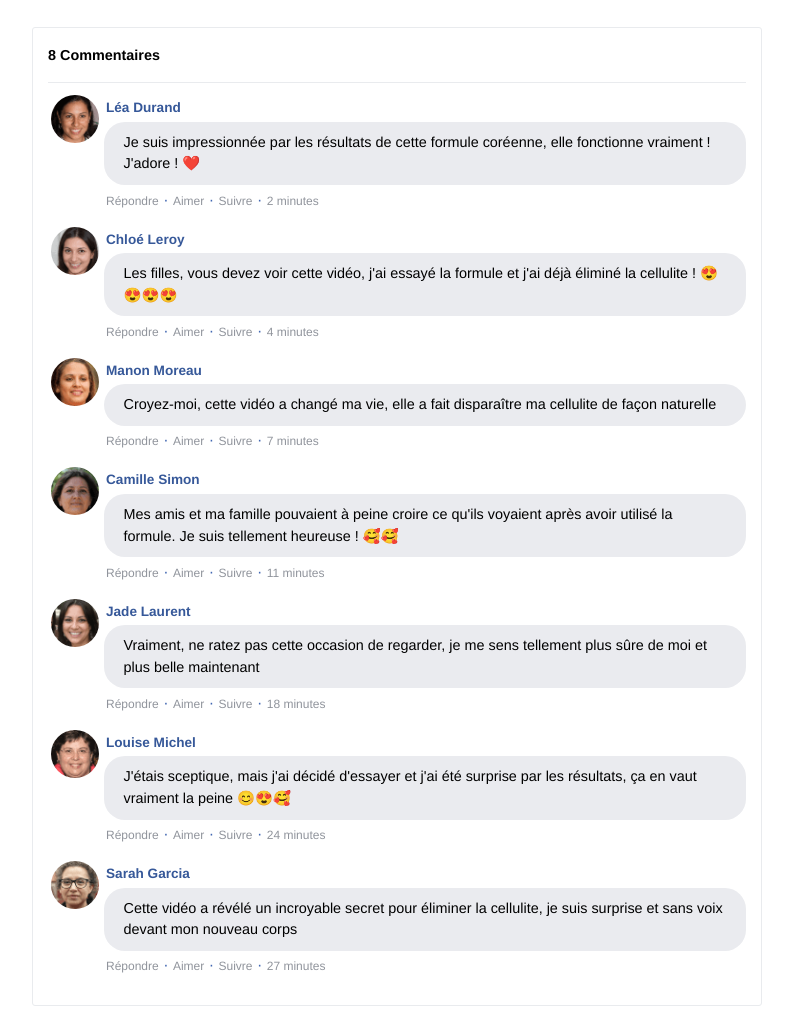
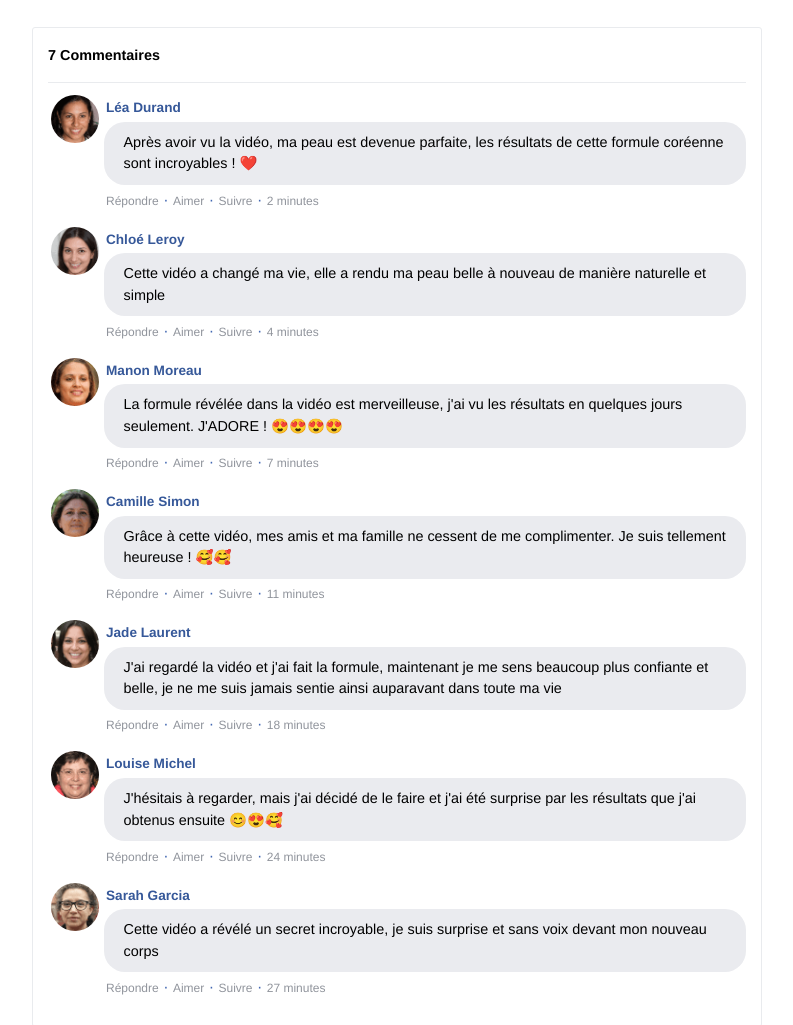
Before and after one commit to henrybortolotto/formulecoreenne.online, a plain HTML site: page index.html in a window 1280 px wide. Shown: the part 500-1525 px from the top of the page, without its empty margins (243-1036 px from the left). Drawn offline with nearby package versions, Linux system fonts and the light colour scheme.

Commit message:
Add files via upload

```diff
--- a/index.html
+++ b/index.html
@@ -63,7 +63,7 @@
           <div class="col-lg-8">
             <div class="fb-comments" style="margin-top: 5px;">
               <div class="fb-comments-header">
-                <span>8 Commentaires</span>
+                <span>7 Commentaires</span>
               </div>
               <div class="fb-comments-wrapper" id="1">
                 <table class="fb-comments-comment">
@@ -78,7 +78,7 @@
                       </td>
                     </tr>
                     <tr>
-                      <td class="fb-comments-comment-text">Je suis impressionnée par les résultats de cette formule coréenne, elle fonctionne vraiment ! J'adore ! ❤️</td>
+                      <td class="fb-comments-comment-text">Après avoir vu la vidéo, ma peau est devenue parfaite, les résultats de cette formule coréenne sont incroyables ! ❤️</td>
                     </tr>
                     <tr>
                       <td class="fb-comments-comment-actions">
@@ -102,7 +102,7 @@
                       </td>
                     </tr>
                     <tr>
-                      <td class="fb-comments-comment-text">Les filles, vous devez voir cette vidéo, j'ai essayé la formule et j'ai déjà éliminé la cellulite ! 😍😍😍😍</td>
+                      <td class="fb-comments-comment-text">Cette vidéo a changé ma vie, elle a rendu ma peau belle à nouveau de manière naturelle et simple</td>
                     </tr>
                     <tr>
                       <td class="fb-comments-comment-actions">
@@ -126,7 +126,7 @@
                       </td>
                     </tr>
                     <tr>
-                      <td class="fb-comments-comment-text">Croyez-moi, cette vidéo a changé ma vie, elle a fait disparaître ma cellulite de façon naturelle</td>
+                      <td class="fb-comments-comment-text">La formule révélée dans la vidéo est merveilleuse, j'ai vu les résultats en quelques jours seulement. J'ADORE ! 😍😍😍😍</td>
                     </tr>
                     <tr>
                       <td class="fb-comments-comment-actions">
@@ -150,7 +150,7 @@
                       </td>
                     </tr>
                     <tr>
-                      <td class="fb-comments-comment-text">Mes amis et ma famille pouvaient à peine croire ce qu'ils voyaient après avoir utilisé la formule. Je suis tellement heureuse ! 🥰🥰</td>
+                      <td class="fb-comments-comment-text">Grâce à cette vidéo, mes amis et ma famille ne cessent de me complimenter. Je suis tellement heureuse ! 🥰🥰</td>
                     </tr>
                     <tr>
                       <td class="fb-comments-comment-actions">
@@ -174,7 +174,7 @@
                       </td>
                     </tr>
                     <tr>
-                      <td class="fb-comments-comment-text">Vraiment, ne ratez pas cette occasion de regarder, je me sens tellement plus sûre de moi et plus belle maintenant</td>
+                      <td class="fb-comments-comment-text">J'ai regardé la vidéo et j'ai fait la formule, maintenant je me sens beaucoup plus confiante et belle, je ne me suis jamais sentie ainsi auparavant dans toute ma vie</td>
                     </tr>
                     <tr>
                       <td class="fb-comments-comment-actions">
@@ -198,7 +198,7 @@
                       </td>
                     </tr>
                     <tr>
-                      <td class="fb-comments-comment-text">J'étais sceptique, mais j'ai décidé d'essayer et j'ai été surprise par les résultats, ça en vaut vraiment la peine 😊😍🥰</td>
+                      <td class="fb-comments-comment-text">J'hésitais à regarder, mais j'ai décidé de le faire et j'ai été surprise par les résultats que j'ai obtenus ensuite 😊😍🥰</td>
                     </tr>
                     <tr>
                       <td class="fb-comments-comment-actions">
@@ -223,7 +223,7 @@
                       </td>
                     </tr>
                     <tr>
-                      <td class="fb-comments-comment-text">Cette vidéo a révélé un incroyable secret pour éliminer la cellulite, je suis surprise et sans voix devant mon nouveau corps</td>
+                      <td class="fb-comments-comment-text">Cette vidéo a révélé un secret incroyable, je suis surprise et sans voix devant mon nouveau corps</td>
                     </tr>
                     <tr>
                       <td class="fb-comments-comment-actions">
```
